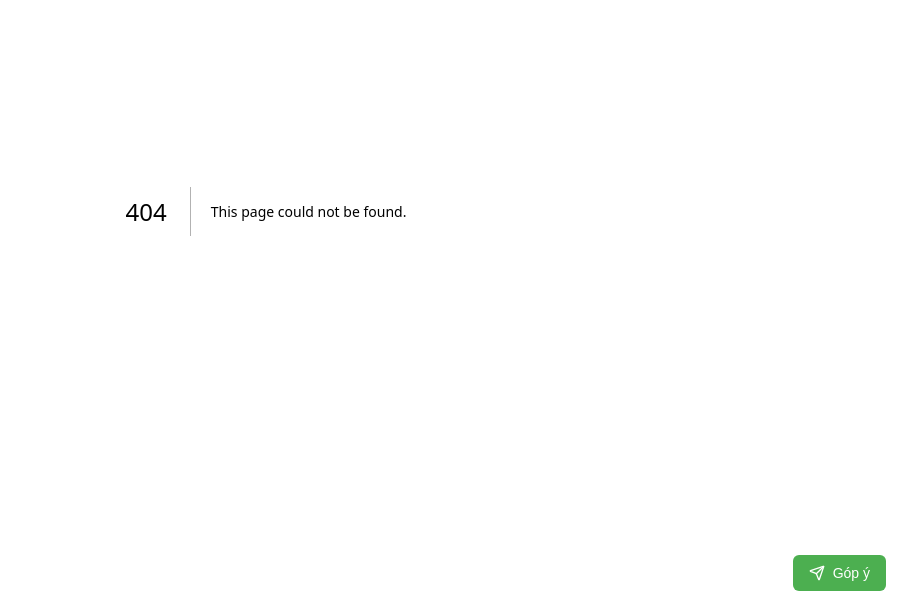
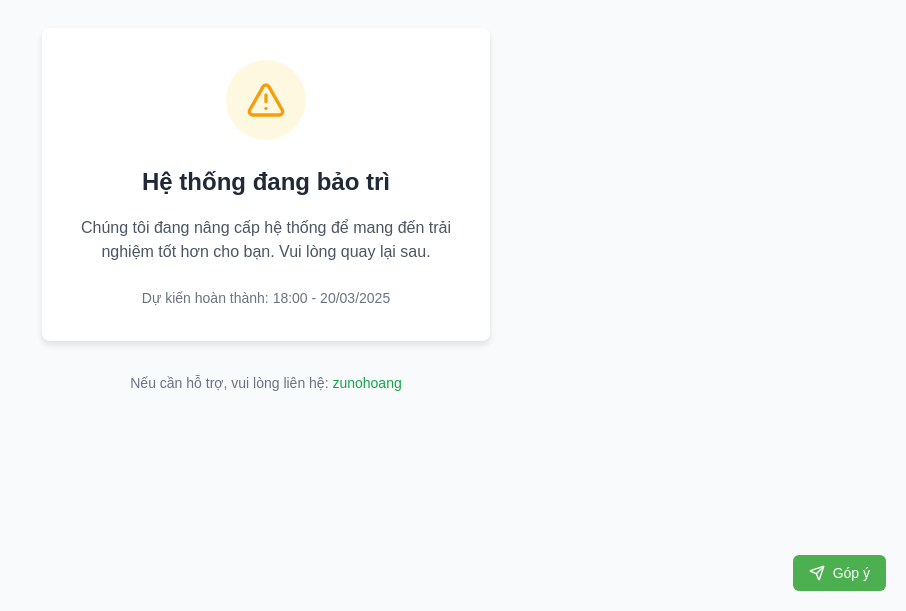
Before and after one commit to zunohoang/sfit-study, a Next.js app: page /maintenance in a window 1280 px wide. Before the commit this address had no page. Shown: the part 189-800 px from the top of the page, without its empty margins (374-1280 px from the left). Built offline with nearby package versions, Linux system fonts and the light colour scheme.

Commit message:
ADD: maintenance page

```diff
--- /dev/null
+++ b/src/app/maintenance/maintenance.module.css
@@ -0,0 +1,84 @@
+/* Main container */
+.maintenanceContainer {
+    min-height: 100vh;
+    display: flex;
+    flex-direction: column;
+    align-items: center;
+    justify-content: center;
+    background-color: #f9fafb;
+    padding: 1rem;
+  }
+
+  /* Card styling */
+  .maintenanceCard {
+    width: 100%;
+    max-width: 28rem;
+    background-color: white;
+    border-radius: 0.5rem;
+    box-shadow: 0 4px 6px rgba(0, 0, 0, 0.1);
+    padding: 2rem;
+    text-align: center;
+  }
+
+  /* Icon styling */
+  .iconContainer {
+    display: flex;
+    justify-content: center;
+    margin-bottom: 1.5rem;
+  }
+
+  .iconCircle {
+    height: 5rem;
+    width: 5rem;
+    border-radius: 50%;
+    background-color: #fff8e1;
+    display: flex;
+    align-items: center;
+    justify-content: center;
+  }
+
+  .alertIcon {
+    height: 2.5rem;
+    width: 2.5rem;
+    color: #f59e0b;
+  }
+
+  /* Text styling */
+  .maintenanceTitle {
+    font-size: 1.5rem;
+    font-weight: 700;
+    color: #1f2937;
+    margin-bottom: 1rem;
+  }
+
+  .maintenanceMessage {
+    color: #4b5563;
+    margin-bottom: 1.5rem;
+    line-height: 1.5;
+  }
+
+  .maintenanceTime {
+    font-size: 0.875rem;
+    color: #6b7280;
+  }
+
+  .timeValue {
+    font-weight: 500;
+  }
+
+  /* Support info */
+  .supportInfo {
+    margin-top: 2rem;
+    text-align: center;
+    color: #6b7280;
+    font-size: 0.875rem;
+  }
+
+  .supportLink {
+    color: #16a34a;
+    text-decoration: none;
+  }
+
+  .supportLink:hover {
+    text-decoration: underline;
+  }
--- /dev/null
+++ b/src/app/maintenance/page.tsx
@@ -0,0 +1,33 @@
+import { AlertTriangle } from 'lucide-react'
+import styles from './maintenance.module.css'
+
+export default function MaintenancePage() {
+  return (
+    <div className={styles.maintenanceContainer}>
+      <div className={styles.maintenanceCard}>
+        <div className={styles.iconContainer}>
+          <div className={styles.iconCircle}>
+            <AlertTriangle className={styles.alertIcon} />
+          </div>
+        </div>
+
+        <h1 className={styles.maintenanceTitle}>
+          Hệ thống đang bảo trì
+        </h1>
+
+        <p className={styles.maintenanceMessage}>
+          Chúng tôi đang nâng cấp hệ thống để mang đến trải nghiệm tốt hơn cho bạn.
+          Vui lòng quay lại sau.
+        </p>
+
+        <div className={styles.maintenanceTime}>
+          Dự kiến hoàn thành: <span className={styles.timeValue}>18:00 - 20/03/2025</span>
+        </div>
+      </div>
+
+      <div className={styles.supportInfo}>
+        <p>Nếu cần hỗ trợ, vui lòng liên hệ: <a href="https://www.facebook.com/zunohoang" className={styles.supportLink}>zunohoang</a></p>
+      </div>
+    </div>
+  )
+}
```
Also changed, not shown: src/middleware.ts (added, +27 -0 lines).
